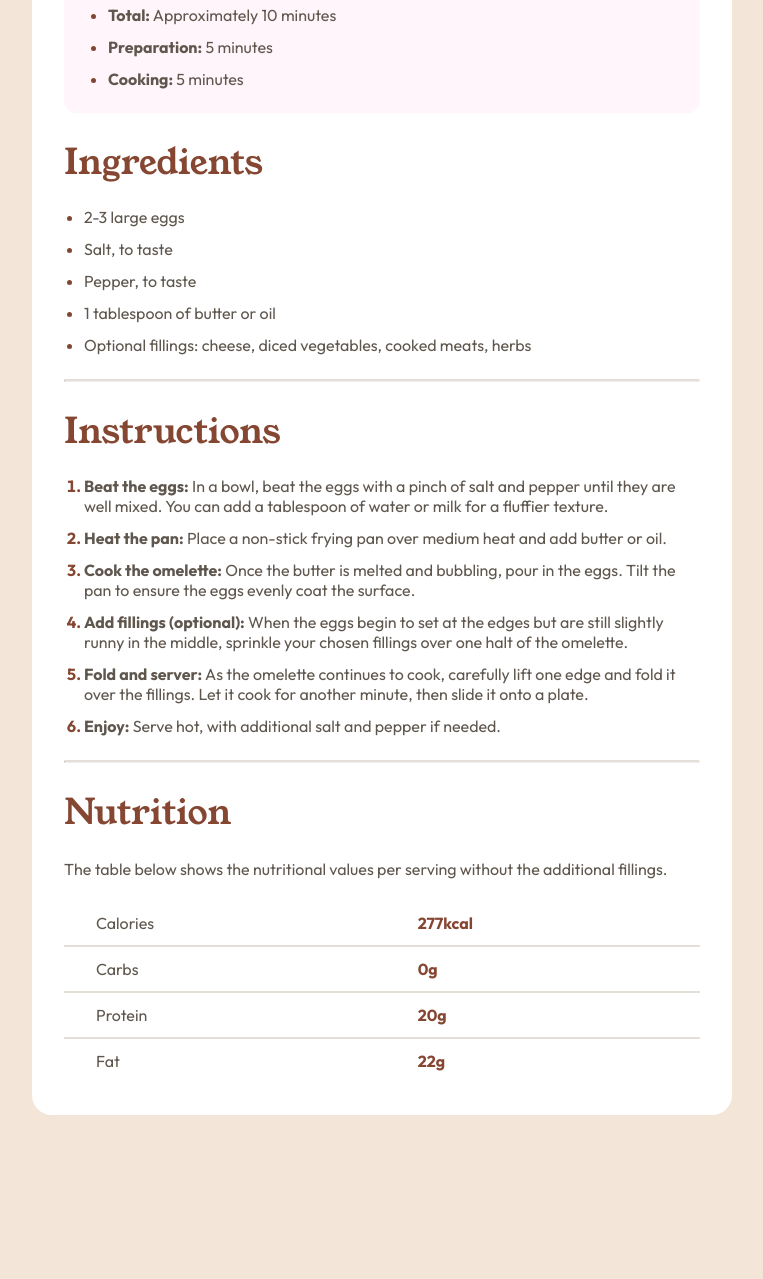
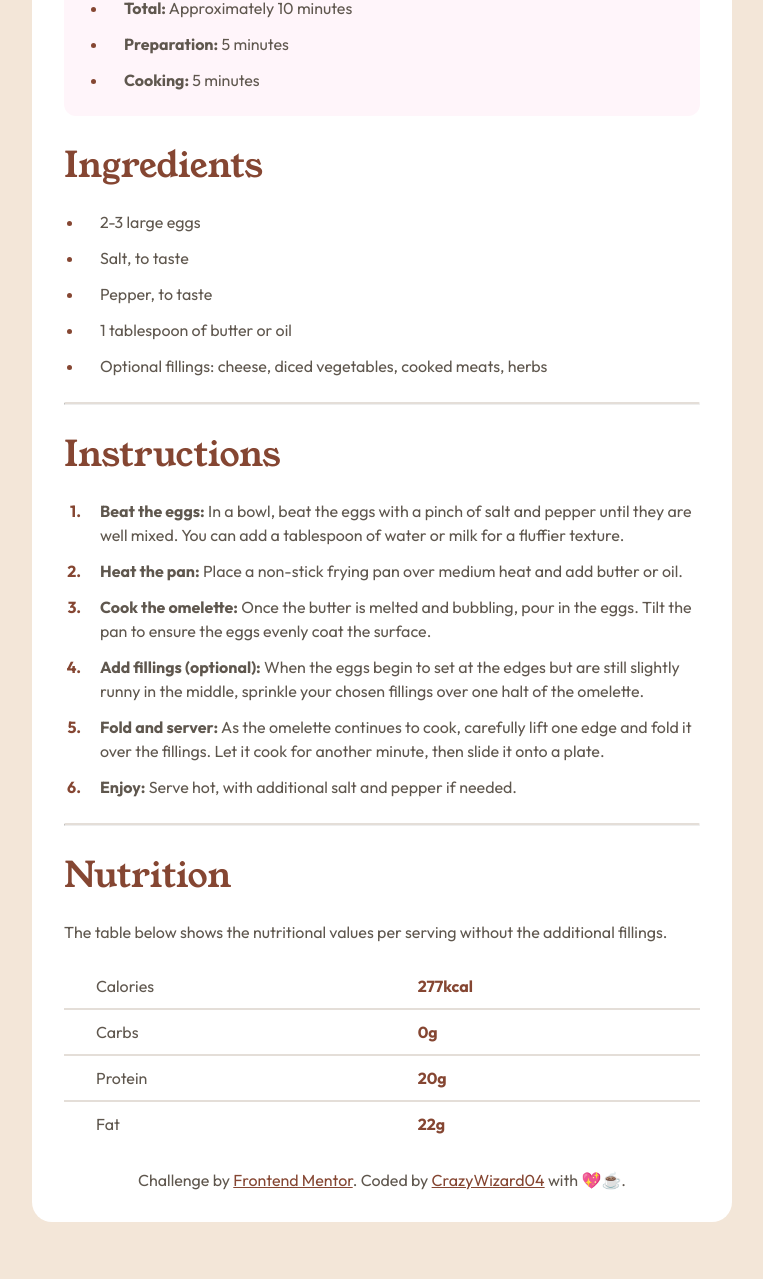
Before and after one commit to CrazyWizard04/recipe-page, a plain HTML site: page index.html in a window 1280 px wide. Shown: the part 659-1938 px from the top of the page, without its empty margins (258-1021 px from the left). Before the commit the page ends 1874 px from the top, so only its background shows below. Drawn offline with Linux system fonts and the light colour scheme.

Commit message:
Add Footer & Animations

```diff
--- a/index.html
+++ b/index.html
@@ -37,9 +37,9 @@
             <h4>Preparation time</h4>
 
             <ul class="list">
-              <li><span>Total:</span> Approximately 10 minutes</li>
-              <li><span>Preparation:</span> 5 minutes</li>
-              <li><span>Cooking:</span> 5 minutes</li>
+              <li><strong>Total:</strong> Approximately 10 minutes</li>
+              <li><strong>Preparation:</strong> 5 minutes</li>
+              <li><strong>Cooking:</strong> 5 minutes</li>
             </ul>
           </div>
         </header>
@@ -66,40 +66,40 @@
         <section class="recipe-steps">
           <h2>Instructions</h2>
 
-          <ul class="list">
+          <ol class="list">
             <li>
-              <span>Beat the eggs:</span>
+              <strong>Beat the eggs:</strong>
               In a bowl, beat the eggs with a pinch of salt and pepper until
               they are well mixed. You can add a tablespoon of water or milk for
               a fluffier texture.
             </li>
             <li>
-              <span>Heat the pan:</span>
+              <strong>Heat the pan:</strong>
               Place a non-stick frying pan over medium heat and add butter or
               oil.
             </li>
             <li>
-              <span>Cook the omelette:</span>
+              <strong>Cook the omelette:</strong>
               Once the butter is melted and bubbling, pour in the eggs. Tilt the
               pan to ensure the eggs evenly coat the surface.
             </li>
             <li>
-              <span>Add fillings (optional):</span>
+              <strong>Add fillings (optional):</strong>
               When the eggs begin to set at the edges but are still slightly
               runny in the middle, sprinkle your chosen fillings over one halt
               of the omelette.
             </li>
             <li>
-              <span>Fold and server:</span>
+              <strong>Fold and server:</strong>
               As the omelette continues to cook, carefully lift one edge and
               fold it over the fillings. Let it cook for another minute, then
               slide it onto a plate.
             </li>
             <li>
-              <span>Enjoy:</span>
+              <strong>Enjoy:</strong>
               Serve hot, with additional salt and pepper if needed.
             </li>
-          </ul>
+          </ol>
         </section>
 
         <hr />
@@ -131,6 +131,13 @@
             </tr>
           </table>
         </section>
+
+        <!-- END OF THE NUTRITION SECTION / START OF THE FOOTER -->
+
+        <footer>
+          Challenge by <a href="https://www.frontendmentor.io" target="_blank">Frontend Mentor</a>.
+          Coded by <a href="https://github.com/CrazyWizard04">CrazyWizard04</a> with 💖☕.
+        </footer>
       </div>
     </main>
   </body>
--- a/styles/css/index.css
+++ b/styles/css/index.css
@@ -30,14 +30,12 @@ body {
 }
 
 main {
-  max-width: 700px;
-  margin: auto;
   background-color: var(--white);
 }
 
 h1 {
   font-family: "Young Serif", sans-serif;
-  font-size: 3em;
+  font-size: 2.5em;
   font-weight: 400;
   line-height: 1.1;
 }
@@ -68,10 +66,20 @@ hr {
   border-radius: 5px;
 }
 
+footer {
+  text-align: center;
+  color: var(--stone-600);
+  font-size: var(--font-paragraph);
+}
+
+footer a {
+  color: var(--brown-800);
+}
+
 /* -----REUSABLE STYLES----- */
+
 .list {
   list-style-position: outside;
-  padding-left: 20px;
   display: flex;
   flex-direction: column;
   gap: 12px;
@@ -79,13 +87,16 @@ hr {
 }
 
 .list li {
+  margin-left: 20px;
+  padding-left: 16px;
   font-size: var(--font-paragraph);
   font-weight: 400;
-  color: inherit;
+  line-height: 1.5;
 }
 
 .recipe-img {
   overflow: hidden;
+  animation: slide-in 0.5s ease;
 }
 
 .recipe-img img {
@@ -99,6 +110,7 @@ hr {
   flex-direction: column;
   gap: 24px;
   padding: 32px;
+  animation: fade-in 1s ease;
 }
 
 /* -----PREPARATION BOX----- */
@@ -109,12 +121,8 @@ hr {
   border-radius: 12px;
 }
 
-.preparation-time ul li::marker {
+.preparation-time ul ::marker {
   color: var(--rose-800);
-}
-
-.preparation-time ul li span {
-  font-weight: 700;
 }
 
 /* -----RECIPE-STEPS----- */
@@ -125,21 +133,14 @@ hr {
   gap: 20px;
 }
 
-.recipe-steps ul li::marker {
+.recipe-steps ul ::marker {
   color: var(--brown-800);
 }
 
-.recipe-steps ul li span {
-  font-weight: 700;
-}
-
-.recipe-steps:nth-of-type(2) ul {
-  list-style: decimal;
-}
-
-.recipe-steps:nth-of-type(2) ul li::marker {
+.recipe-steps ol ::marker {
   color: var(--brown-800);
   font-weight: 700;
+  font-variant: inherit;
 }
 
 table {
@@ -147,7 +148,8 @@ table {
   border-collapse: collapse;
 }
 
-tr, td {
+tr,
+td {
   padding: 12px 32px;
   text-align: left;
   color: var(--stone-600);
@@ -172,6 +174,8 @@ tr:last-child {
   }
 
   main {
+    max-width: 700px;
+    margin: auto;
     border-radius: 20px;
   }
 
@@ -189,3 +193,26 @@ tr:last-child {
     padding: 0 32px 32px 32px;
   }
 }
+
+@keyframes slide-in {
+  0% {
+    opacity: 0;
+    transform: translateX(-100px);
+  }
+  100% {
+    opacity: 1;
+    transform: translateX(0);
+  }
+}
+
+@keyframes fade-in {
+  0% {
+    opacity: 0;
+  }
+  50% {
+    opacity: 0;
+  }
+  100% {
+    opacity: 1;
+  }
+}
```
